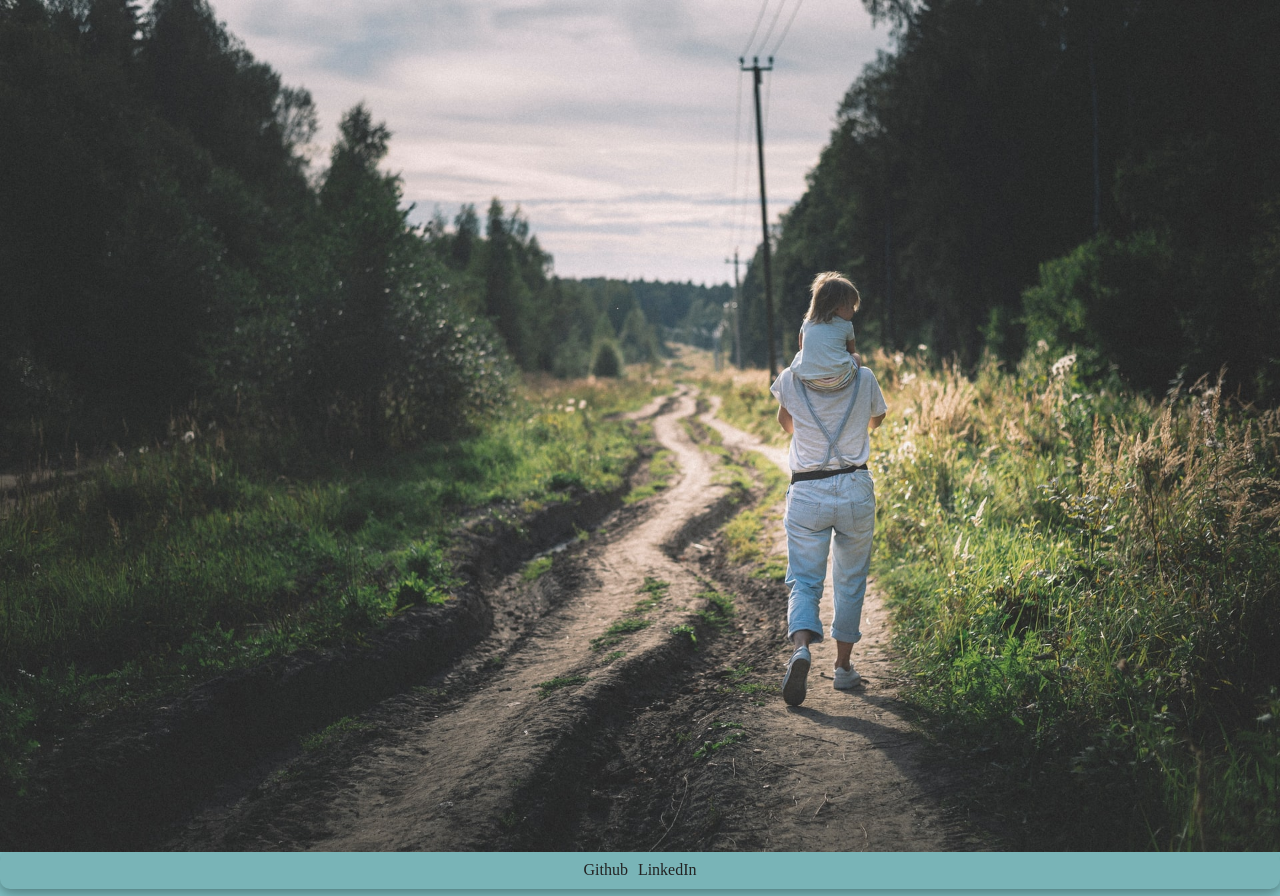
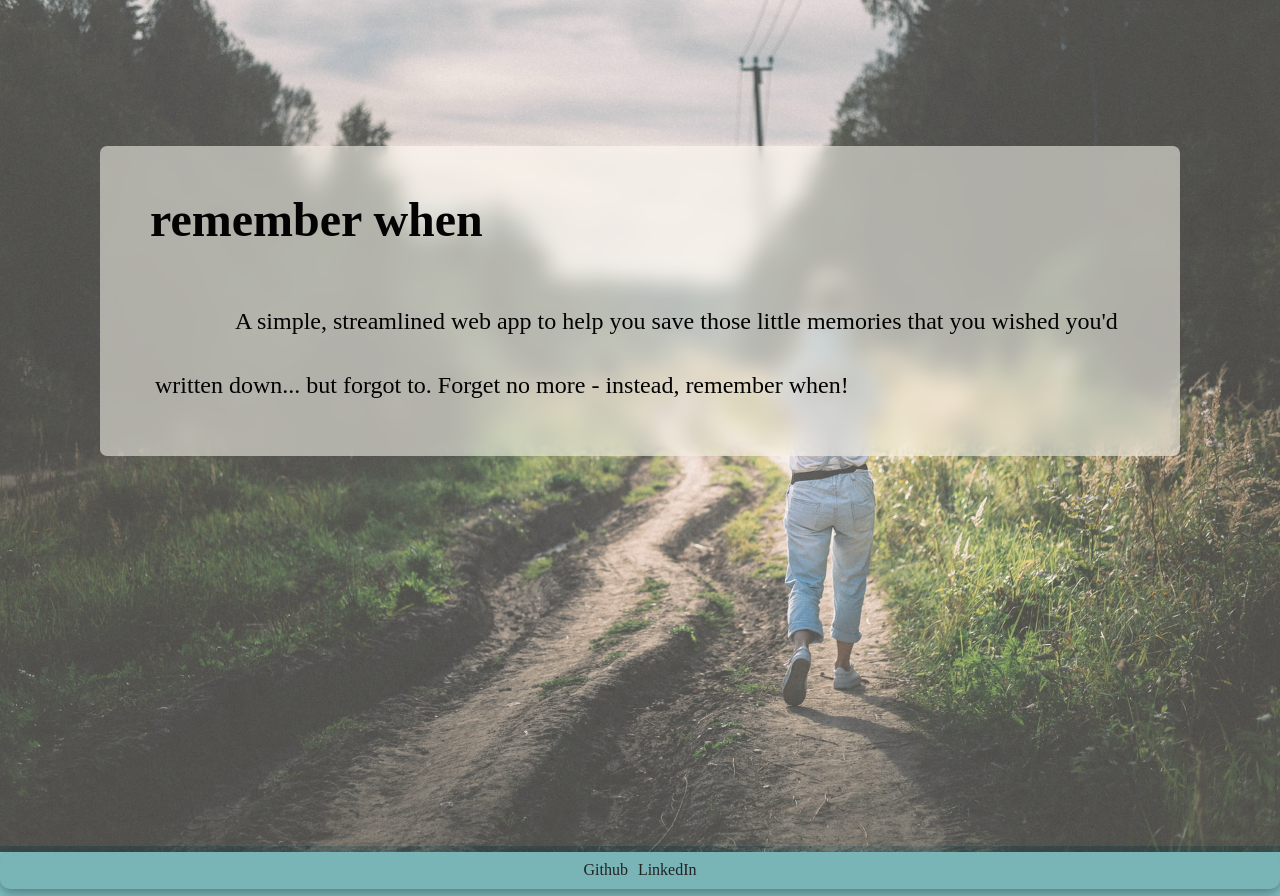
Before and after one commit to aggarabedian/remember_when, a Django app: page / in a window 1280 px wide. Shown: the part 154-1050 px from the top of the page. Run offline with Django 3.2, Linux system fonts and the light colour scheme; some web fonts are replaced.

Commit message:
Home page styling

```diff
--- a/main_app/static/styles/main.css
+++ b/main_app/static/styles/main.css
@@ -252,13 +252,50 @@ a {
 
 /* == Home Page == */
 
+.home_container {
+
+}
+
 .bg_image {
+  position: relative;
   margin: -10px;
 }
 
 .bg_image img {
-  width: 100%;
+  /* width: 960px;
+  height: auto; */
+  opacity: 0.8;
+  height: 100vh;
 }
+
+
+.hero_text {
+  position: absolute;
+  top: 200px;
+  left: 0;
+  font-size: 1.5rem;
+  line-height: 4rem;
+  z-index: 500;
+  /* background-color: rgba(51, 55, 56, 0.26); */
+  background-color: rgba(254, 251, 243, 0.55);
+  margin: 100px;
+  padding: 10px 50px;
+  border-radius: 7px;
+  color: #030303;
+  backdrop-filter: blur(10px);
+}
+
+.hero_indent {
+  text-indent: 5rem;
+  padding: 5px;
+}
+
+.hero_span {
+  font-size: 2em;
+  padding-left: 50px;
+}
+
+
 
 /* == Album List == */
 
@@ -584,3 +621,23 @@ a {
 @media (min-width: 900px) {
   .album_card_container { grid-template-columns: repeat(3, 1fr); }
 }
+
+@media (min-width: 745px) {
+  .hero_text {
+    /* margin: 100px; */
+  }
+}
+
+@media (min-width: 810px) {
+  .bg_image img {
+    width: 100%;
+    opacity: 0.8;
+    height: auto;
+  }
+}
+
+/* @media (min-width: 615px) {
+  .footer_container {
+    margin-top: -10px;
+  }
+} */
--- a/main_app/templates/base.html
+++ b/main_app/templates/base.html
@@ -142,7 +142,8 @@
 
   {% endif %}
   <div class="content">
-    {% block content %}{% endblock content %}
+    {% block content %}
+    {% endblock content %}
   </div>
   <footer>
     <div class="footer_container">
--- a/main_app/templates/home.html
+++ b/main_app/templates/home.html
@@ -5,11 +5,18 @@
 {% block content %}
 
 <div class="home_container">
+
+  <div class="hero_text">
+    <h1>remember when</h1>
+    <p class="hero_indent">              A simple, streamlined web app to help you save those little memories that you wished you'd written down... but forgot to. Forget no more - instead, remember when!
+    {% comment %} <span class="hero_span">remember&nbsp;when</span> {% endcomment %}
+    </p>
+  </div>
   <div class="bg_image">
     <img src="../../static/images/bg.jpg" alt="">
   </div>
+
+
 </div>
 
-
-
 {% endblock content %}
```
